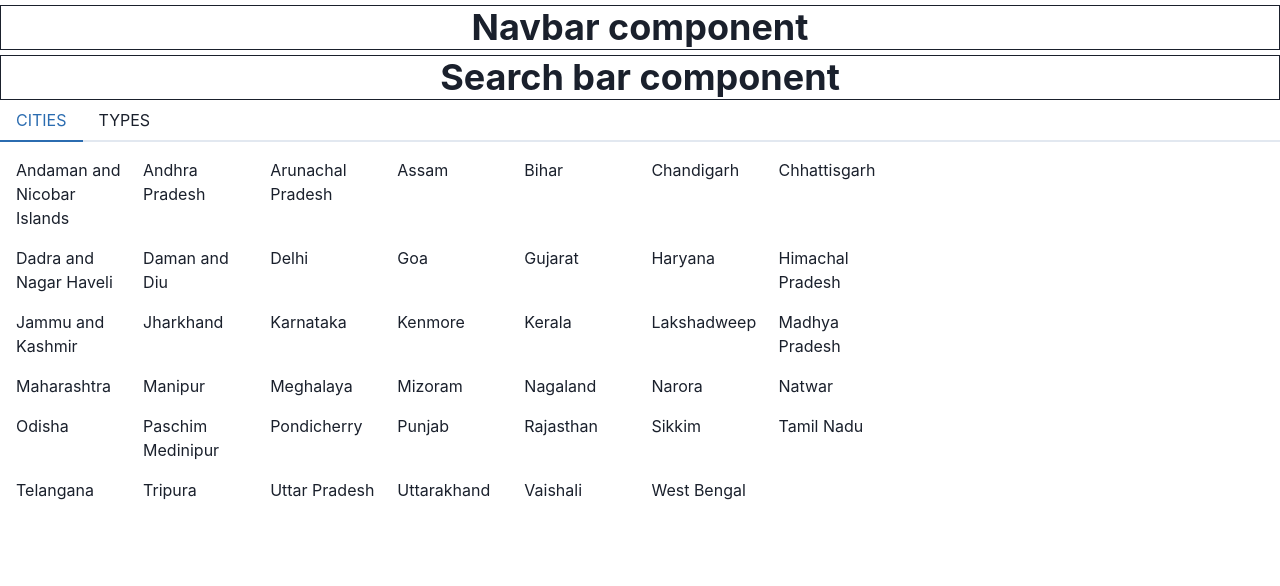
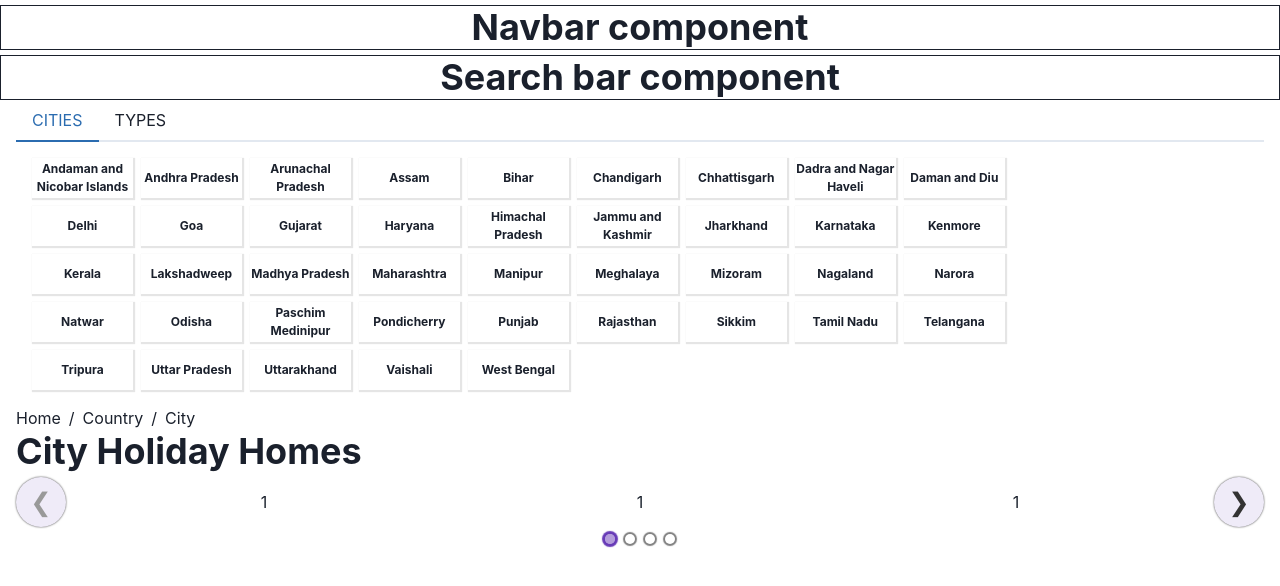
Before and after one commit to deepRaj06/kindly-earthquake-283, a React (Create React App) app: page /products in a window 1280 px wide. Shown: the top 586 px of the page. Built offline with nearby package versions, Linux system fonts and the light colour scheme.

Commit message:
added carousal component structure

```diff
--- a/package.json
+++ b/package.json
@@ -14,6 +14,7 @@
     "json-server": "^0.17.0",
     "react": "^18.2.0",
     "react-dom": "^18.2.0",
+    "react-elastic-carousel": "^0.11.5",
     "react-icons": "^4.4.0",
     "react-redux": "^8.0.2",
     "react-router-dom": "^6.3.0",
--- /dev/null
+++ b/src/Components/Carousal.jsx
@@ -0,0 +1,32 @@
+import React from "react";
+import { useState } from "react";
+import Carousel from "react-elastic-carousel";
+const breakPoints = [
+  { width: 1, itemsToShow: 1 },
+  { width: 550, itemsToShow: 2, itemsToScroll: 2 },
+  { width: 768, itemsToShow: 3 },
+  { width: 1200, itemsToShow: 4 },
+];
+const CarousalComponent = () => {
+  const [items, setItems] = useState(new Array(10).fill(1));
+  console.log(items);
+  const addItem = () => {
+    const nextItem = Math.max(1, items.length + 1);
+    setItems([...items, nextItem]);
+  };
+  const removeItem = ()=>{
+    const endRange = Math.max(0,items.length-1);
+    setItems(items.slice(0,endRange));
+  }
+  return (
+    <>
+      <Carousel breakPoints={breakPoints} >
+        {items.map((item) => (
+          <div key={item}>{item}</div>
+        ))}
+      </Carousel>
+    </>
+  );
+};
+
+export default CarousalComponent;
--- a/src/Pages/Products/ProductList.jsx
+++ b/src/Pages/Products/ProductList.jsx
@@ -1,8 +1,6 @@
 import React, { useState } from "react";
 import {
   Box,
-  Flex,
-  Text,
   Heading,
   Tab,
   TabList,
@@ -10,24 +8,32 @@ import {
   TabPanels,
   Tabs,
   SimpleGrid,
-  Checkbox,
-  Link,
+  Breadcrumb,
+  BreadcrumbItem,
+  BreadcrumbLink,
 } from "@chakra-ui/react";
-import { useSearchParams } from "react-router-dom";
+import { useParams, useSearchParams } from "react-router-dom";
 import statesData from "../../utils/states.json";
 import types from "../../utils/types.json";
+import { Link } from "react-router-dom";
+import CarousalComponent from "../../Components/Carousal";
+
 const ProductList = () => {
   const country_id = "101";
   const cities = statesData.filter((state) => state.country_id === country_id);
   const [searchParams, setSearchParams] = useSearchParams();
   return (
     <Box>
+      {/* navbar  */}
       <Box textAlign="center" border="1px solid" mt="5px">
         <Heading>Navbar component</Heading>
       </Box>
+      {/* search  */}
       <Box textAlign="center" border="1px solid" mt="5px">
         <Heading>Search bar component</Heading>
       </Box>
+      <Box margin="auto 1rem">
+        {/* tabs  */}
         <Box>
           <Tabs>
             <TabList>
@@ -36,22 +42,87 @@ const ProductList = () => {
             </TabList>
             <TabPanels>
               <TabPanel>
-              <SimpleGrid minChildWidth="100px" spacing="1rem" width="70%" >
+                <SimpleGrid
+                  minChildWidth="100px"
+                  fontSize="12px"
+                  fontWeight="bold"
+                  textAlign="center"
+                  spacing=".5rem"
+                  width="80%"
+                >
                   {cities?.map((city) => (
-                  <Link key={city.state_id}>{city.state_name}</Link>
+                    <div key={city.state_id}>
+                      <Link
+                        style={{
+                          boxShadow: "1px 1px 1px 1px rgba(0,0,0,0.1)",
+                          height: "40px",
+                          display: "flex",
+                          alignItems: "center",
+                          justifyContent: "center",
+                        }}
+                        to={{
+                          pathname: `/products/${city.state_name}`,
+                          state: city.state_name,
+                        }}
+                      >
+                        {city.state_name}
+                      </Link>
+                    </div>
                   ))}
                 </SimpleGrid>
               </TabPanel>
               <TabPanel>
-              <SimpleGrid minChildWidth="100px" spacing="1rem"  width="70%" >
+                <SimpleGrid
+                  minChildWidth="100px"
+                  fontSize="12px"
+                  fontWeight="bold"
+                  textAlign="center"
+                  spacing=".5rem"
+                  width="70%"
+                >
                   {types?.map((type) => (
-                  <Link key={type.id}>{type.type}</Link>
+                    <Link
+                      style={{
+                        boxShadow: "1px 1px 1px 1px rgba(0,0,0,0.1)",
+                        height: "40px",
+                        display: "flex",
+                        alignItems: "center",
+                        justifyContent: "center",
+                      }}
+                      to={{
+                        pathname: `/products/${type.type}`,
+                        state: type.type,
+                      }}
+                      key={type.id}
+                    >
+                      {type.type}
+                    </Link>
                   ))}
                 </SimpleGrid>
               </TabPanel>
             </TabPanels>
           </Tabs>
         </Box>
+        {/* Breadcrumb  */}
+        <Box>
+          <Breadcrumb>
+            <BreadcrumbItem>
+              <BreadcrumbLink>Home</BreadcrumbLink>
+            </BreadcrumbItem>
+            <BreadcrumbItem>
+              <BreadcrumbLink>Country</BreadcrumbLink>
+            </BreadcrumbItem>
+            <BreadcrumbItem>
+              <BreadcrumbLink>City</BreadcrumbLink>
+            </BreadcrumbItem>
+          </Breadcrumb>
+        </Box>
+        <Heading as="h3">City Holiday Homes</Heading>
+        {/* carousel */}
+        <Box mt="1rem" >
+          <CarousalComponent />
+        </Box>
+      </Box>
     </Box>
   );
 };
--- /dev/null
+++ b/src/Pages/Products/ProductListByCity.jsx
@@ -0,0 +1,17 @@
+import React from 'react'
+import { Link, useLocation, useParams } from 'react-router-dom'
+
+const ProductListByCity = () => {
+    const city = useParams();
+    // console.log(city);
+    const location = useLocation();
+    console.log(location)
+  return (
+    <div>
+        by citys
+
+    </div>
+  )
+}
+
+export default ProductListByCity
--- a/src/Routes/AllRoutes.jsx
+++ b/src/Routes/AllRoutes.jsx
@@ -7,12 +7,13 @@ import Checkout from "../Pages/Checkout/Checkout";
 import Login from "../Pages/Login/Login";
 import Signup from "../Pages/Signup/Signup";
 import Error from "../Pages/Error/Error";
-
+import ProductListByCity from "../Pages/Products/ProductListByCity";
 const AllRoutes = () => {
   return (
     <Routes>
       <Route path="/" element={<HomePage />} />
       <Route path="/products" element={<ProductList />} />
+      <Route path="/products/:sortBy" element={<ProductListByCity />} />
       <Route path="/products/:id" element={<SingleProduct />} />
       <Route path="/checkout" element={<Checkout />} />
       <Route path="/login" element={<Login />} />
```
Also changed, not shown: 1 other file (tests, documents, lock files or other folders). Lines whose indentation alone changed are shown as unchanged.
